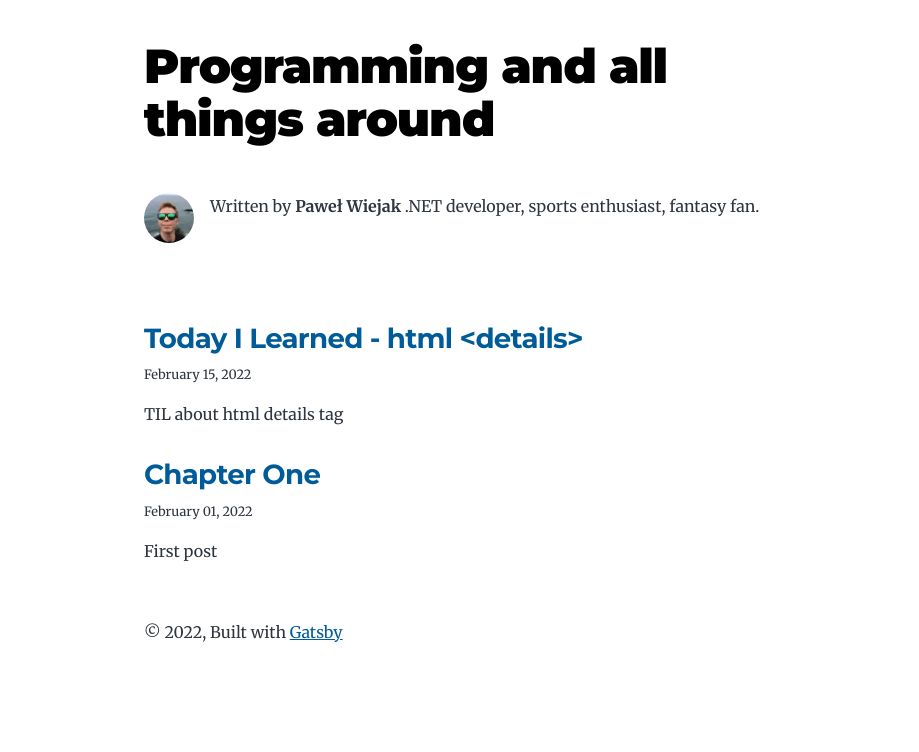
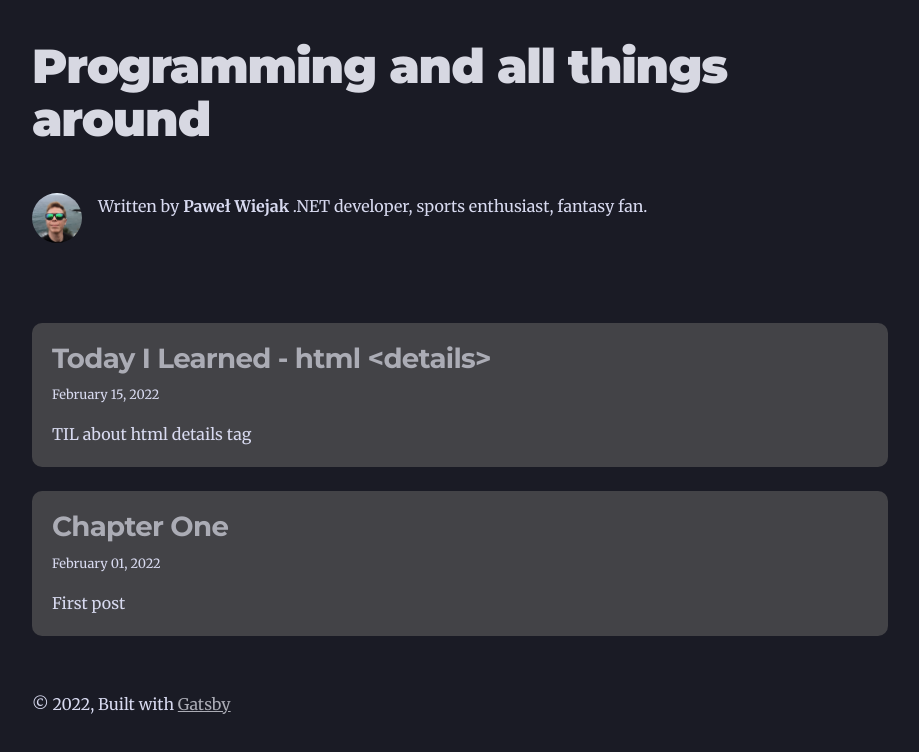
Before and after one commit to pwiejak/pwiejak-blog, a Gatsby site: page / in a window 1280 px wide. Shown: the whole page, without its empty margins (180-1099 px from the left). Built offline with nearby package versions, Linux system fonts and the light colour scheme; Gatsby itself is replaced by a stand-in of ours.

Commit message:
dark theme

```diff
--- a/gatsby-browser.js
+++ b/gatsby-browser.js
@@ -5,7 +5,7 @@ import "typeface-merriweather"
 import "./src/normalize.css"
 // custom CSS styles
 import "./src/style.css"
-import "./src/blog.css"
+import "./src/posts.css"
 
 // Highlighting for code blocks
 import "prismjs/themes/prism.css"
--- a/src/pages/index.js
+++ b/src/pages/index.js
@@ -32,7 +32,7 @@ const BlogIndex = ({ data, location }) => {
           const title = post.frontmatter.title || post.fields.slug
 
           return (
-            <li key={post.fields.slug}>
+            <li key={post.fields.slug} className="synopsis">
               <article
                 className="post-list-item"
                 itemScope
--- a/src/style.css
+++ b/src/style.css
@@ -11,7 +11,7 @@
   --maxWidth-3xl: 48rem;
   --maxWidth-4xl: 56rem;
   --maxWidth-full: "100%";
-  --maxWidth-wrapper: var(--maxWidth-2xl);
+  --maxWidth-wrapper: var(--maxWidth-4xl);
   --spacing-px: "1px";
   --spacing-0: 0;
   --spacing-1: 0.25rem;
@@ -60,6 +60,13 @@
   --color-heading: #1a202c;
   --color-heading-black: black;
   --color-accent: #d1dce5;
+  /* mine  */
+  --background-color-main: #1A1B25;
+  --color-heading-main: #D7D8E2;
+  --color-heading-sub: #ABACB5;
+  --color-primary-dark: #ABACB5;
+  --color-background-synopsis-dark: #434347;
+  --color-text-dark: #D8DAF0;
 }
 
 /* HTML elements */
@@ -80,7 +87,8 @@ html {
 body {
   font-family: var(--font-body);
   font-size: var(--fontSize-1);
-  color: var(--color-text);
+  color: var(--color-text-dark);
+  background-color: var(--background-color-main);
 }
 
 footer {
@@ -114,13 +122,13 @@ h4,
 h5,
 h6 {
   font-weight: var(--fontWeight-bold);
-  color: var(--color-heading);
+  color: var(--color-heading-sub);
 }
 
 h1 {
   font-weight: var(--fontWeight-black);
   font-size: var(--fontSize-6);
-  color: var(--color-heading-black);
+  color: var(--color-heading-main);
 }
 
 h2 {
@@ -180,11 +188,11 @@ ol {
 ul li,
 ol li {
   padding-left: var(--spacing-0);
-  margin-bottom: calc(var(--spacing-8) / 2);
+  margin-bottom: calc(var(--spacing-12) / 2);
 }
 
 li > p {
-  margin-bottom: calc(var(--spacing-8) / 2);
+  margin-bottom: calc(var(--spacing-12) / 2);
 }
 
 li *:last-child {
@@ -230,7 +238,7 @@ table thead tr th {
 /* Link */
 
 a {
-  color: var(--color-primary);
+  color: var(--color-primary-dark);
 }
 
 a:hover,
@@ -261,7 +269,7 @@ a:focus {
 
 .post-list-item {
   margin-bottom: var(--spacing-8);
-  margin-top: var(--spacing-8);
+  /* margin-top: var(--spacing-8); */
 }
 
 .post-list-item p {
@@ -270,7 +278,7 @@ a:focus {
 
 .post-list-item h2 {
   font-size: var(--fontSize-4);
-  color: var(--color-primary);
+  color: var(--color-primary-dark);
   margin-bottom: var(--spacing-2);
   margin-top: var(--spacing-0);
 }
@@ -331,3 +339,16 @@ a:focus {
     list-style-position: inside;
   }
 }
+
+/* posts list */
+.synopsis {
+  padding: 20px;
+  background-color: var(--color-background-synopsis-dark);
+  border-radius: 10px;
+}
+
+code,
+.language-text,
+.language-html {
+  background-color: #f2f2f2;
+}
```
Also changed, not shown: src/posts.css (renamed from src/blog.css).
